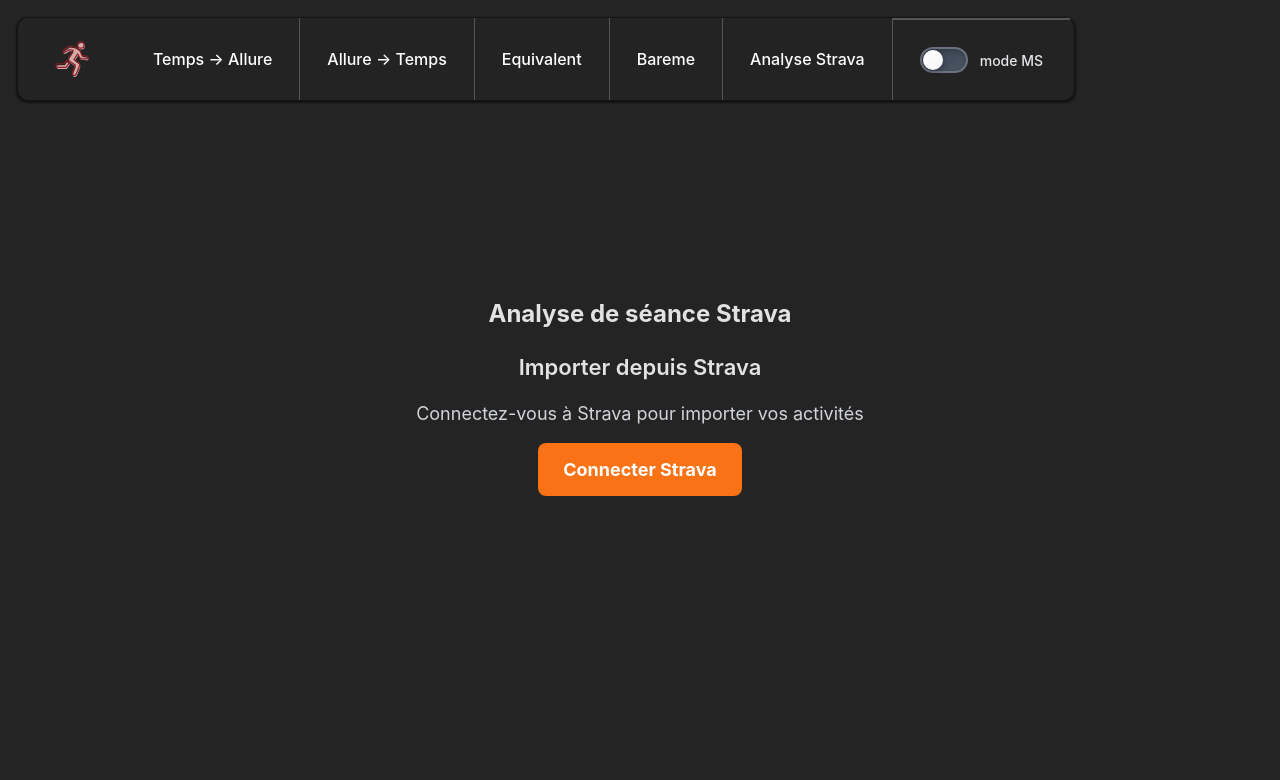
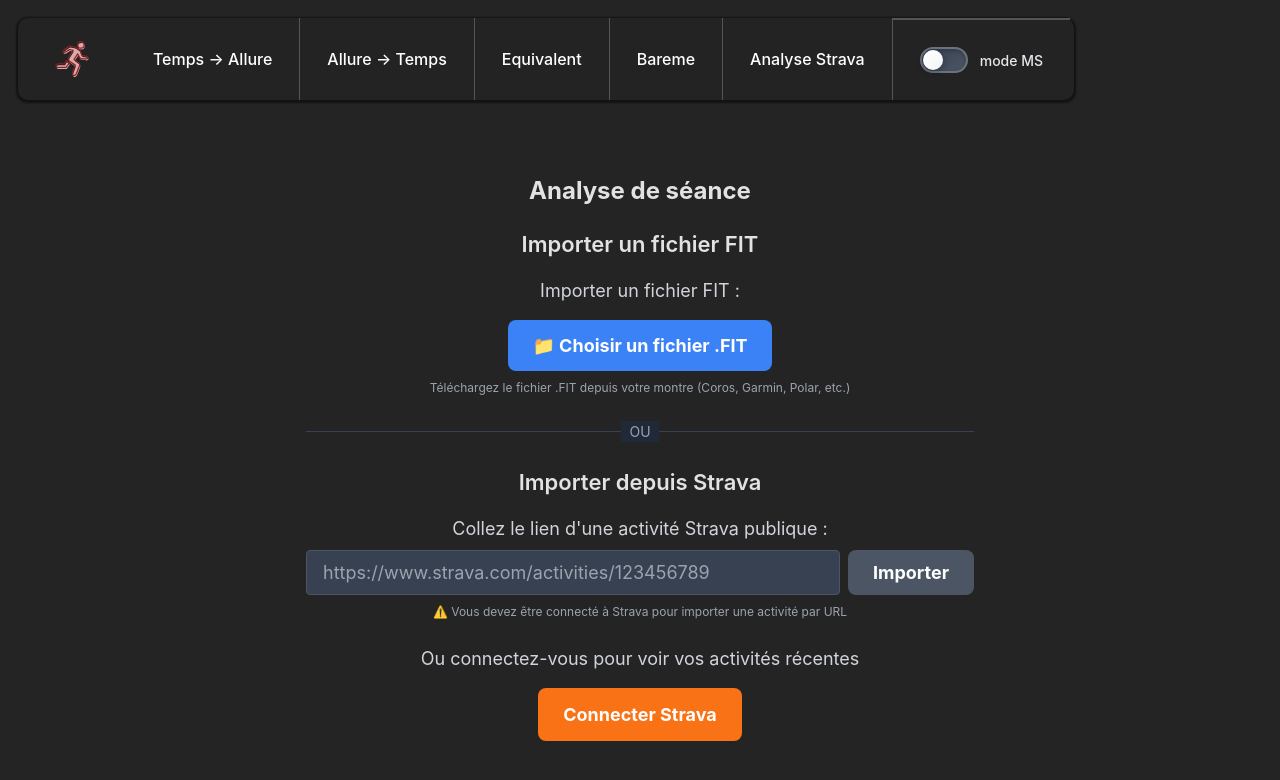
Before and after one commit to MehdiRhifar/RunningTools, a React (Vite) app: page /strava-analysis in a window 1280 px wide. Shown: the top 780 px of the page. Built offline with nearby package versions, Linux system fonts and the light colour scheme.

Commit message:
add fit_parser again

```diff
--- a/src/adapters/fitAdapter.ts
+++ b/src/adapters/fitAdapter.ts
@@ -1,9 +1,36 @@
+import FitParser from 'fit-file-parser'
 import { FitLap, NormalizedLap } from '../types/activity'
 
 /**
- * Adaptateur pour convertir les laps FIT en format normalisé
+ * Adaptateur pour parser et convertir les fichiers FIT
  */
 export class FitAdapter {
+  /**
+   * Parse un fichier FIT (version asynchrone pour composant)
+   */
+  static async parseFile(file: File): Promise<any> {
+    const arrayBuffer = await file.arrayBuffer()
+
+    return new Promise((resolve, reject) => {
+      const fitParser = new FitParser({
+        force: true,
+        speedUnit: 'm/s',
+        lengthUnit: 'm',
+        temperatureUnit: 'celsius',
+        elapsedRecordField: true,
+        mode: 'list', // Important : mode 'list' pour compatibilité
+      })
+
+      fitParser.parse(arrayBuffer, (error: any, data: any) => {
+        if (error) {
+          reject(new Error(`Erreur lors du parsing : ${error.message}`))
+          return
+        }
+        resolve(data)
+      })
+    })
+  }
+
   /**
    * Convertit un lap FIT en lap normalisé
    */
@@ -23,7 +50,35 @@
    */
   static toLaps(fitLaps: FitLap[]): NormalizedLap[] {
     return fitLaps
-      .map(lap => this.toLap(lap))
-      .filter(lap => lap.timeMilliseconds > 0) // Filtrer les laps invalides
+      .map((lap) => this.toLap(lap))
+      .filter((lap) => lap.timeMilliseconds > 0) // Filtrer les laps invalides
+  }
+
+  /**
+   * Extrait le nom de l'activité depuis les données FIT
+   */
+  static getActivityName(fitData: any): string {
+    const session = fitData.sessions?.[0]
+    if (session?.sport) {
+      const date = new Date()
+      return `${session.sport} ${date.toLocaleDateString('fr-FR')}`
+    }
+    return 'Activité FIT'
+  }
+
+  /**
+   * Extrait la distance totale
+   */
+  static getTotalDistance(fitData: any): number {
+    const session = fitData.sessions?.[0]
+    return session?.total_distance || 0
+  }
+
+  /**
+   * Extrait le temps total
+   */
+  static getTotalTime(fitData: any): number {
+    const session = fitData.sessions?.[0]
+    return session?.total_elapsed_time || 0
   }
 }
--- /dev/null
+++ b/src/component/FileUpload.tsx
@@ -0,0 +1,55 @@
+import { useRef } from 'react'
+
+interface FileUploadProps {
+  onFileSelect: (file: File) => void
+  disabled?: boolean
+  loading?: boolean
+}
+
+export function FileUpload({ onFileSelect, disabled = false, loading = false }: FileUploadProps) {
+  const fileInputRef = useRef<HTMLInputElement>(null)
+
+  const handleFileChange = (e: React.ChangeEvent<HTMLInputElement>) => {
+    const file = e.target.files?.[0]
+    if (file) {
+      onFileSelect(file)
+      // Reset input pour permettre de sélectionner le même fichier à nouveau
+      if (fileInputRef.current) {
+        fileInputRef.current.value = ''
+      }
+    }
+  }
+
+  return (
+    <div className="text-center">
+      <label className="block text-gray-300 mb-4">
+        Importer un fichier FIT :
+      </label>
+
+      <div className="flex justify-center mb-2">
+        <input
+          ref={fileInputRef}
+          type="file"
+          accept=".fit"
+          onChange={handleFileChange}
+          disabled={disabled || loading}
+          className="hidden"
+          id="fit-file-upload"
+        />
+        <label
+          htmlFor="fit-file-upload"
+          className={`
+            cursor-pointer bg-blue-500 hover:bg-blue-600 text-white font-bold px-6 py-3 rounded-lg transition-colors
+            ${disabled || loading ? 'opacity-50 cursor-not-allowed' : ''}
+          `}
+        >
+          {loading ? 'Traitement...' : '📁 Choisir un fichier .FIT'}
+        </label>
+      </div>
+
+      <p className="text-xs text-gray-400">
+        Téléchargez le fichier .FIT depuis votre montre (Coros, Garmin, Polar, etc.)
+      </p>
+    </div>
+  )
+}
--- a/src/page/FitParserPage/FitParserPage.tsx
+++ b/src/page/FitParserPage/FitParserPage.tsx
@@ -2,9 +2,11 @@
 import { MainContainer } from '../../component/MainContainer.tsx'
 import { ActivityCard } from '../../component/ActivityCard.tsx'
 import { InfiniteScrollLoader } from '../../component/InfiniteScrollLoader.tsx'
+import { FileUpload } from '../../component/FileUpload.tsx'
 import { stravaService } from '../../services/stravaService'
 import { IntervalService } from '../../services/intervalService'
 import { StravaAdapter } from '../../adapters/stravaAdapter'
+import { FitAdapter } from '../../adapters/fitAdapter'
 import { useInfiniteScroll } from '../../hooks/useInfiniteScroll'
 import { PAGINATION, TIMEOUTS } from '../../constants/pagination'
 import type { IntervalSet } from '../../types/activity'
@@ -43,7 +45,6 @@
   const [isAuthenticated, setIsAuthenticated] = useState<boolean>(false)
   const [activities, setActivities] = useState<StravaActivity[]>([])
   const [loadingActivities, setLoadingActivities] = useState<boolean>(false)
-  const [showManualInput, setShowManualInput] = useState<boolean>(false)
   const [currentActivityId, setCurrentActivityId] = useState<string | null>(null)
   const [updatingActivity, setUpdatingActivity] = useState<boolean>(false)
   const [successMessage, setSuccessMessage] = useState<string>('')
@@ -159,6 +160,56 @@
     rootMargin: PAGINATION.INFINITE_SCROLL_MARGIN,
     threshold: PAGINATION.INFINITE_SCROLL_THRESHOLD,
   })
+
+  // --- Import FIT ---
+
+  const handleFitFileImport = async (file: File) => {
+    setLoadingStrava(true)
+    setError('')
+    setCurrentActivityId(null)
+
+    try {
+      // Parser le fichier FIT
+      const fitData = await FitAdapter.parseFile(file)
+
+      // Vérifier qu'il y a des laps
+      if (!fitData.laps || fitData.laps.length === 0) {
+        setError('Aucun lap trouvé dans ce fichier FIT')
+        setLoadingStrava(false)
+        return
+      }
+
+      // Convertir les laps FIT en format normalisé
+      const normalizedLaps = FitAdapter.toLaps(fitData.laps)
+
+      // Extraire et grouper les intervalles
+      const intervals = IntervalService.extractIntervals(normalizedLaps)
+      if (intervals.length === 0) {
+        setError('Aucun intervalle valide détecté')
+        setLoadingStrava(false)
+        return
+      }
+
+      const grouped = IntervalService.groupIntervals(intervals)
+      setIntervalSets(grouped)
+
+      // Générer le résumé
+      const template = selectedTemplate === 'custom' ? customTemplate : TEMPLATES[selectedTemplate].template
+      const summary = IntervalService.generateWorkoutSummary(grouped, template)
+
+      setSessionTitle(summary.title)
+      setFormattedText(summary.formattedText)
+
+      setLoadingStrava(false)
+    } catch (err) {
+      setError(
+        err instanceof Error
+          ? err.message
+          : "Erreur lors de l'import du fichier FIT"
+      )
+      setLoadingStrava(false)
+    }
+  }
 
   // --- Import Strava ---
 
@@ -318,53 +369,37 @@
   return (
     <MainContainer maxWidth="700px">
       <h2 className="text-2xl font-bold mb-6 text-center">
-        Analyse de séance Strava
+        Analyse de séance
       </h2>
+
+      {/* Import fichier FIT */}
+      <div className="mb-6">
+        <h3 className="text-xl font-semibold mb-4">Importer un fichier FIT</h3>
+        <FileUpload
+          onFileSelect={handleFitFileImport}
+          disabled={loadingStrava}
+          loading={loadingStrava}
+        />
+      </div>
+
+      {/* Séparateur */}
+      <div className="relative mb-6">
+        <div className="absolute inset-0 flex items-center">
+          <div className="w-full border-t border-gray-700"></div>
+        </div>
+        <div className="relative flex justify-center text-sm">
+          <span className="px-2 bg-gray-800 text-gray-400">OU</span>
+        </div>
+      </div>
 
       {/* Import Strava */}
       <div className="mb-6">
         <h3 className="text-xl font-semibold mb-4">Importer depuis Strava</h3>
 
-        {!isAuthenticated ? (
-          <div className="text-center">
-            <p className="text-gray-300 mb-4">
-              Connectez-vous à Strava pour importer vos activités
-            </p>
-            <button
-              onClick={() => stravaService.startAuth()}
-              className="bg-orange-500 hover:bg-orange-600 text-white font-bold py-3 px-6 rounded-lg transition-colors"
-            >
-              Connecter Strava
-            </button>
-          </div>
-        ) : (
-          <div>
-            <div className="flex items-center justify-between mb-4">
-              <span className="text-green-400 text-sm">✓ Connecté à Strava</span>
-              <div className="flex items-center gap-2">
-                <button
-                  onClick={() => setShowManualInput(!showManualInput)}
-                  className="text-xs text-blue-400 hover:text-blue-300 underline"
-                >
-                  {showManualInput ? 'Voir mes activités' : 'Entrer une URL'}
-                </button>
-                <button
-                  onClick={() => {
-                    stravaService.clearTokens()
-                    setIsAuthenticated(false)
-                    setActivities([])
-                  }}
-                  className="text-xs text-gray-400 hover:text-gray-200 underline"
-                >
-                  Déconnecter
-                </button>
-              </div>
-            </div>
-
-            {showManualInput ? (
-              <div>
+        {/* Input URL Strava - Toujours visible */}
+        <div className="mb-6">
           <label className="block text-gray-300 mb-2">
-                  Collez le lien d'une activité Strava :
+            Collez le lien d'une activité Strava publique :
           </label>
 
           <div className="flex gap-2">
@@ -382,7 +417,7 @@
             />
             <button
               onClick={handleStravaImport}
-                    disabled={loadingStrava || !stravaUrl.trim()}
+              disabled={loadingStrava || !stravaUrl.trim() || !isAuthenticated}
               className="bg-orange-500 hover:bg-orange-600 text-white font-bold px-6 py-2 rounded-lg transition-colors disabled:bg-gray-600 disabled:cursor-not-allowed whitespace-nowrap"
             >
               {loadingStrava ? 'Chargement...' : 'Importer'}
@@ -390,10 +425,41 @@
           </div>
 
           <p className="text-xs text-gray-400 mt-2">
-                  Appuyez sur Entrée ou cliquez sur Importer
+            {isAuthenticated
+              ? "Appuyez sur Entrée ou cliquez sur Importer"
+              : "⚠️ Vous devez être connecté à Strava pour importer une activité par URL"}
           </p>
         </div>
+
+        {/* Connexion Strava */}
+        {!isAuthenticated ? (
+          <div className="text-center">
+            <p className="text-gray-300 mb-4">
+              Ou connectez-vous pour voir vos activités récentes
+            </p>
+            <button
+              onClick={() => stravaService.startAuth()}
+              className="bg-orange-500 hover:bg-orange-600 text-white font-bold py-3 px-6 rounded-lg transition-colors"
+            >
+              Connecter Strava
+            </button>
+          </div>
         ) : (
+          <div>
+            <div className="flex items-center justify-between mb-4">
+              <span className="text-green-400 text-sm">✓ Connecté à Strava - Vos activités récentes</span>
+              <button
+                onClick={() => {
+                  stravaService.clearTokens()
+                  setIsAuthenticated(false)
+                  setActivities([])
+                }}
+                className="text-xs text-gray-400 hover:text-gray-200 underline"
+              >
+                Déconnecter
+              </button>
+            </div>
+
             <div>
               <label className="block text-gray-300 mb-3">
                 Sélectionnez une activité :
@@ -425,7 +491,6 @@
                   </>
                 )}
               </div>
-            )}
           </div>
         )}
       </div>
```
Also changed, not shown: 1 other file (tests, documents, lock files or other folders). Lines whose indentation alone changed are shown as unchanged.
